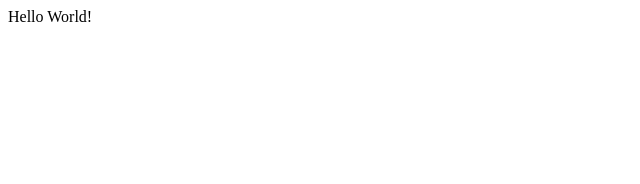
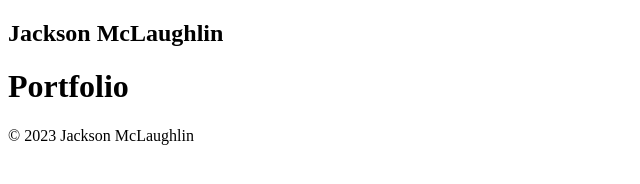
Before and after one commit to jacksonmcl/jacksonmcl.github.io, a plain HTML site: page portfolio.html in a window 1280 px wide. Shown: the whole page, without its empty margins (0-640 px from the left). Drawn offline with Linux system fonts and the light colour scheme.

Commit message:
feat: nav logo&footer

```diff
--- a/portfolio.html
+++ b/portfolio.html
@@ -5,6 +5,12 @@
   </head>
 
   <body>
-    <main>Hello World!</main>
+    <nav class="navbar">
+        <h1 class="logo">Jackson McLaughlin</h1>
+    </nav>
+    <main>
+        <h1 class="page-title">Portfolio</h1>
+    </main>
+    <footer class="footer">© 2023 Jackson McLaughlin</footer>
   </body>
 </html>
```
Also changed, not shown: blog.html (+7 -1 lines), contact.html (+7 -1 lines), resume.html (+6 -1 lines).
